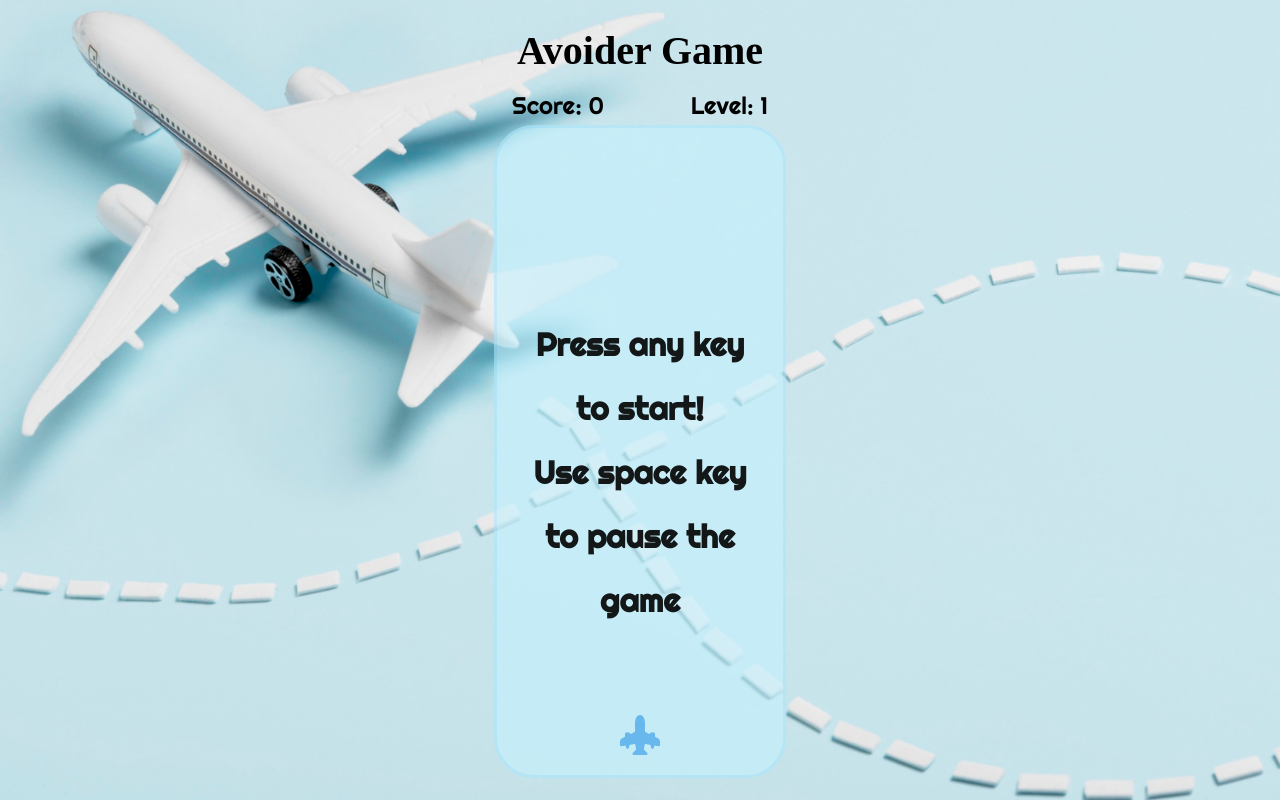
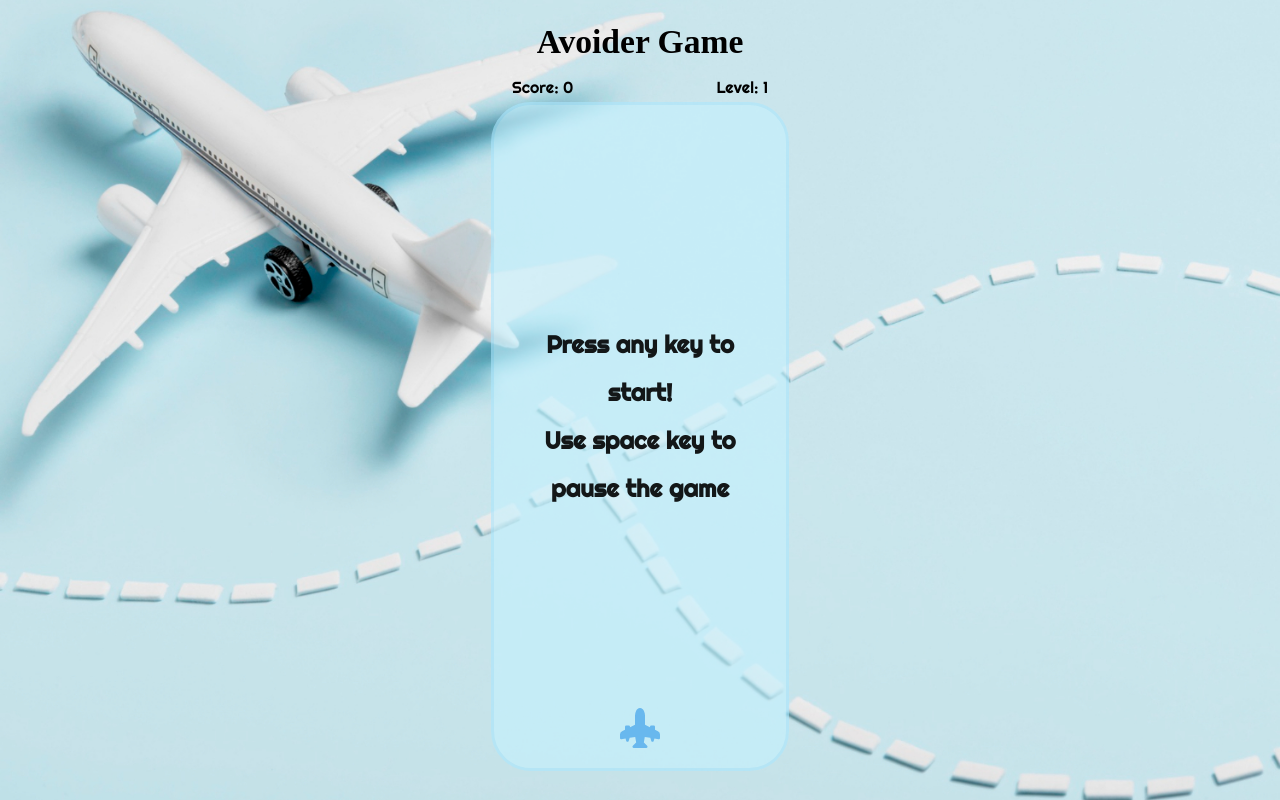
Before and after one commit to chrischen96/u1_project_avoider, a plain HTML site: page index.html in a window 1280 px wide. Drawn offline with Linux system fonts and the light colour scheme; a web font is replaced by a local one.

Commit message:
style change

```diff
--- a/style.css
+++ b/style.css
@@ -14,14 +14,14 @@ body {
 
 h1 {
     text-align: center;
-    font-size: calc(1em + 3vmin);
+    font-size: calc(1.1em + 2vh);
     margin-bottom: 0;
     font-family: 'Aoboshi One', serif;
 }
 
 .info {
     display: flex;
-    font-size: calc(1em + 1vmin);
+    font-size: calc(0.5em + 1vh);
     width: 32vh;
     margin-top: 2vh;
     margin-bottom: 5px;
@@ -30,14 +30,14 @@ h1 {
 
 .message {
     position: absolute;
-    top: 30vh;
+    top: 35vh;
     z-index: 2;
-    width: calc(350vh / 12);
+    width: calc(360vh / 12);
     height: 30vh;
     padding: 4vmin 2vmin;
     border-radius: 3vmin;
     background-color: rgb(168, 212, 224);
-    font-size: calc(1em + 2vmin);
+    font-size: calc(1em + 2vh);
     display: grid;
     grid-template-rows: repeat(3, 1fr);
     justify-items: center;
@@ -46,11 +46,10 @@ h1 {
 
 .messageStart {
     position: absolute;
-    top: 35vh;
+    top: 40vh;
     z-index: 1;
-    width: calc(350vh / 12);
-    padding: 4vmin 2vmin;
-    font-size: calc(1em + 2vmin);
+    width: calc(360vh / 12);
+    font-size: calc(1em + 1vh);
     font-weight: bold;
     line-height: 2em;
     text-align: center;
@@ -77,18 +76,18 @@ h1 {
 
 .canvas {
     padding: 2vmin;
-    /* margin-bottom: 5vh; */
+    margin-bottom: 5vh;
     border: 3px solid rgb(171, 231, 254);
     border-radius: 5vmin;
     background-color: rgb(197, 242, 255);
     display: inline-grid;
     gap: 5px;
-    grid-template-columns: repeat(5, calc(70vh / 12));
+    grid-template-columns: repeat(5, calc(72vh / 12));
     position: relative;
 }
 
 .cell {
-    height: calc(70vh / 12);
+    height: calc(72vh / 12);
 }
 
 .player, .enemy {
```
